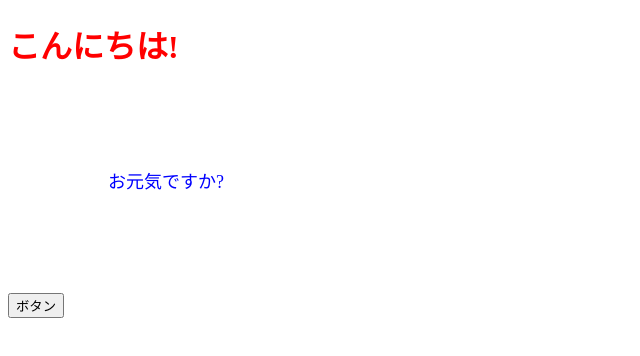
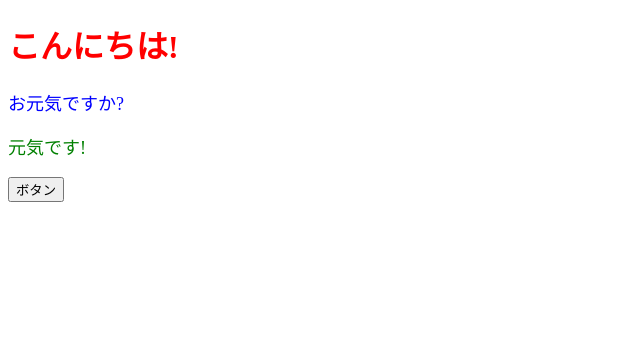
Before and after one commit to kei-mag/react-tailwindcss-ts-tutorial, a React (Create React App) app: page / in a window 1280 px wide. Shown: the top 356 px of the page, without its empty margins (0-640 px from the left). Built offline with nearby package versions, Linux system fonts and the light colour scheme.

Commit message:
47. Propsを知る

```diff
--- a/src/app.jsx
+++ b/src/app.jsx
@@ -1,15 +1,13 @@
+import { ColorfulMessage } from "./components/ColorfulMessage";
+
 // exportタグを書いて他ファイルから参照可能にする
 export const App = () => {
     const onClickButton = () => alert();
-    const contentStyle = {
-        color: "blue",
-        fontSize: "18px",
-        margin: 100
-    }
     return (
     <>
     <h1 style={ { color: "red" } }>こんにちは!</h1>
-    <p style={contentStyle}>お元気ですか?</p>
+    <ColorfulMessage color="blue">お元気ですか?</ColorfulMessage>
+    <ColorfulMessage color="green">元気です!</ColorfulMessage>
     <button onclick={onClickButton}>ボタン</button>
     </>
     )
--- /dev/null
+++ b/src/components/ColorfulMessage.jsx
@@ -0,0 +1,8 @@
+// propsをオブジェクトの分割代入で受け取る
+export const ColorfulMessage = ({color, children}) => {
+    const contentStyle = {
+        color,
+        fontSize: "18px",
+    }
+    return <p style={contentStyle}>{children}</p>
+}
--- a/src/index.js
+++ b/src/index.js
@@ -1,6 +1,6 @@
 import { StrictMode } from "react"; // より警告を表示して厳密なルールのもと開発を行う
 import { createRoot } from 'react-dom/client';
-import { App } from "./app"; // App.jsからApp関数をimport
+import { App } from "./App"; // App.jsからApp関数をimport
 
 const rootElement = document.getElementById('root');
 const root = createRoot(rootElement);
```
Also changed, not shown: 1 other file (tests, documents, lock files or other folders).
